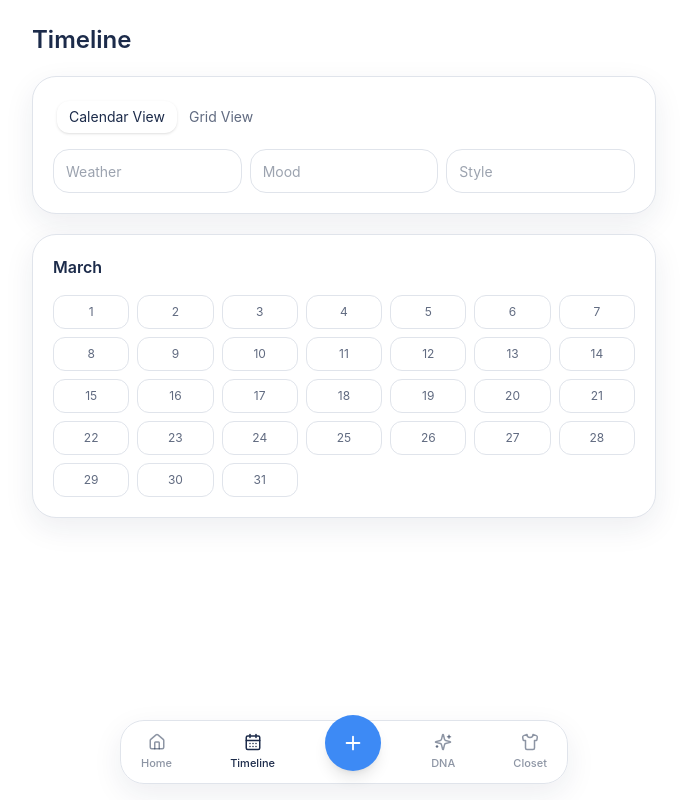
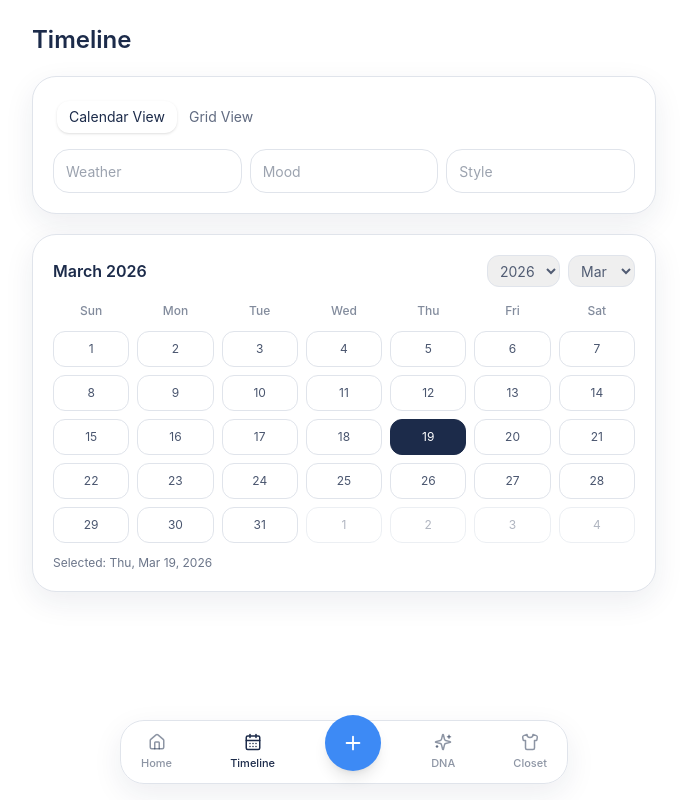
Before and after one commit to song-profile/FASHION-LOODI, a Next.js app: page /timeline in a window 1280 px wide. Both pictures are taken after a click on the button "Calendar View". Shown: the whole page, without its empty margins (296-983 px from the left). Built offline with nearby package versions, Linux system fonts and the light colour scheme; a web font is replaced by a local one.

Commit message:
feat: update onboarding and timeline UX

```diff
--- a/app/(main)/timeline/page.tsx
+++ b/app/(main)/timeline/page.tsx
@@ -1,17 +1,65 @@
 "use client";
 
 import Image from "next/image";
-import { useState } from "react";
+import { useMemo, useState } from "react";
 import { Card, CardContent, CardHeader, CardTitle } from "@/components/ui/card";
 import { Input } from "@/components/ui/input";
 import { SimpleTabs } from "@/components/ui/tabs";
 import { recentOutfits } from "@/lib/mock-data";
+import { cn } from "@/lib/utils";
+
+const WEEKDAYS = ["Sun", "Mon", "Tue", "Wed", "Thu", "Fri", "Sat"];
+
+function startOfMonth(date: Date) {
+  return new Date(date.getFullYear(), date.getMonth(), 1);
+}
+
+function endOfMonth(date: Date) {
+  return new Date(date.getFullYear(), date.getMonth() + 1, 0);
+}
+
+function isSameDay(a: Date, b: Date) {
+  return (
+    a.getFullYear() === b.getFullYear() &&
+    a.getMonth() === b.getMonth() &&
+    a.getDate() === b.getDate()
+  );
+}
 
 export default function TimelinePage() {
   const [view, setView] = useState("grid");
+  const [currentMonth, setCurrentMonth] = useState(() => startOfMonth(new Date()));
+  const [selectedDate, setSelectedDate] = useState<Date | null>(new Date());
+  const [isDetailOpen, setIsDetailOpen] = useState(false);
+
+  const calendarDays = useMemo(() => {
+    const monthStart = startOfMonth(currentMonth);
+    const monthEnd = endOfMonth(currentMonth);
+    const startWeekday = monthStart.getDay();
+    const totalDaysInMonth = monthEnd.getDate();
+
+    const totalCells = Math.ceil((startWeekday + totalDaysInMonth) / 7) * 7;
+    return Array.from({ length: totalCells }).map((_, idx) => {
+      const dayOffset = idx - startWeekday + 1;
+      const cellDate = new Date(
+        monthStart.getFullYear(),
+        monthStart.getMonth(),
+        dayOffset
+      );
+      return {
+        date: cellDate,
+        isCurrentMonth: cellDate.getMonth() === monthStart.getMonth(),
+      };
+    });
+  }, [currentMonth]);
+
+  const yearOptions = useMemo(() => {
+    const now = new Date().getFullYear();
+    return Array.from({ length: 11 }).map((_, idx) => now - 5 + idx);
+  }, []);
 
   return (
-    <div className="space-y-5">
+    <div className="space-y-5 relative">
       <h1 className="text-2xl font-semibold text-primary">Timeline</h1>
 
       <Card>
@@ -34,16 +82,110 @@ export default function TimelinePage() {
 
       <Card>
         <CardHeader>
-          <CardTitle>March</CardTitle>
+          <div className="flex items-center justify-between gap-3">
+            <CardTitle>
+              {new Intl.DateTimeFormat("en-US", {
+                month: "long",
+                year: "numeric",
+              }).format(currentMonth)}
+            </CardTitle>
+            {view === "calendar" ? (
+              <div className="flex items-center gap-2">
+                <select
+                  aria-label="Select year"
+                  value={currentMonth.getFullYear()}
+                  onChange={(e) =>
+                    setCurrentMonth(
+                      new Date(
+                        Number(e.target.value),
+                        currentMonth.getMonth(),
+                        1
+                      )
+                    )
+                  }
+                  className="h-8 rounded-lg border border-border px-2 text-sm text-primary/75"
+                >
+                  {yearOptions.map((year) => (
+                    <option key={year} value={year}>
+                      {year}
+                    </option>
+                  ))}
+                </select>
+
+                <select
+                  aria-label="Select month"
+                  value={currentMonth.getMonth()}
+                  onChange={(e) =>
+                    setCurrentMonth(
+                      new Date(
+                        currentMonth.getFullYear(),
+                        Number(e.target.value),
+                        1
+                      )
+                    )
+                  }
+                  className="h-8 rounded-lg border border-border px-2 text-sm text-primary/75"
+                >
+                  {Array.from({ length: 12 }).map((_, i) => (
+                    <option key={i} value={i}>
+                      {new Intl.DateTimeFormat("en-US", { month: "short" }).format(
+                        new Date(2026, i, 1)
+                      )}
+                    </option>
+                  ))}
+                </select>
+              </div>
+            ) : null}
+          </div>
         </CardHeader>
         <CardContent>
           {view === "calendar" ? (
-            <div className="grid grid-cols-7 gap-2 text-center text-xs text-primary/70">
-              {Array.from({ length: 31 }).map((_, i) => (
-                <div key={i} className="rounded-xl border border-border p-2">
-                  {i + 1}
-                </div>
-              ))}
+            <div className="space-y-3">
+              <div className="grid grid-cols-7 gap-2 text-center text-xs font-medium text-primary/55">
+                {WEEKDAYS.map((label) => (
+                  <div key={label}>{label}</div>
+                ))}
+              </div>
+
+              <div className="grid grid-cols-7 gap-2 text-center text-xs">
+                {calendarDays.map(({ date, isCurrentMonth }) => {
+                  const isSelected = selectedDate ? isSameDay(selectedDate, date) : false;
+                  const isToday = isSameDay(new Date(), date);
+
+                  return (
+                    <button
+                      key={date.toISOString()}
+                      type="button"
+                      onClick={() => {
+                        setSelectedDate(date);
+                        setIsDetailOpen(true);
+                      }}
+                      className={cn(
+                        "h-9 rounded-xl border transition",
+                        isCurrentMonth
+                          ? "border-border text-primary/80"
+                          : "border-border/60 text-primary/35",
+                        isSelected && "border-primary bg-primary text-white",
+                        isToday && !isSelected && "border-primary/40"
+                      )}
+                    >
+                      {date.getDate()}
+                    </button>
+                  );
+                })}
+              </div>
+
+              {selectedDate ? (
+                <p className="text-xs text-primary/65">
+                  Selected:{" "}
+                  {new Intl.DateTimeFormat("en-US", {
+                    year: "numeric",
+                    month: "short",
+                    day: "numeric",
+                    weekday: "short",
+                  }).format(selectedDate)}
+                </p>
+              ) : null}
             </div>
           ) : (
             <div className="grid grid-cols-3 gap-2">
@@ -56,6 +198,55 @@ export default function TimelinePage() {
           )}
         </CardContent>
       </Card>
+
+      {isDetailOpen && selectedDate ? (
+        <>
+          <button
+            type="button"
+            aria-label="Close detail modal"
+            className="fixed inset-0 z-40 bg-black/30"
+            onClick={() => setIsDetailOpen(false)}
+          />
+          <div className="fixed inset-x-0 bottom-0 z-50 mx-auto w-full max-w-md rounded-t-3xl bg-white p-5 shadow-2xl">
+            <h3 className="text-lg font-semibold text-primary">Outfit Detail</h3>
+            <p className="mt-1 text-sm text-primary/65">
+              {new Intl.DateTimeFormat("en-US", {
+                year: "numeric",
+                month: "long",
+                day: "numeric",
+                weekday: "long",
+              }).format(selectedDate)}
+            </p>
+
+            <div className="mt-4 grid grid-cols-2 gap-2">
+              {recentOutfits.slice(0, 4).map((src) => (
+                <div key={src} className="relative h-24 overflow-hidden rounded-xl border border-border">
+                  <Image src={src} alt="outfit detail" fill className="object-cover" />
+                </div>
+              ))}
+            </div>
+
+            <div className="mt-4 flex flex-wrap gap-2">
+              {["Cloudy", "Calm", "Minimal"].map((tag) => (
+                <span
+                  key={tag}
+                  className="rounded-full border border-border px-3 py-1 text-xs text-primary/75"
+                >
+                  {tag}
+                </span>
+              ))}
+            </div>
+
+            <button
+              type="button"
+              onClick={() => setIsDetailOpen(false)}
+              className="mt-5 w-full rounded-xl bg-primary px-4 py-2.5 text-sm font-medium text-white"
+            >
+              Close
+            </button>
+          </div>
+        </>
+      ) : null}
     </div>
   );
 }
```
Also changed, not shown: 1 other file (tests, documents, lock files or other folders).
